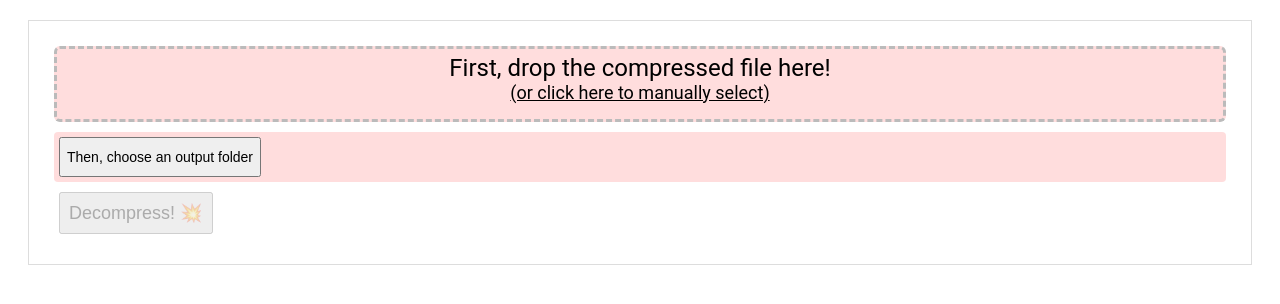
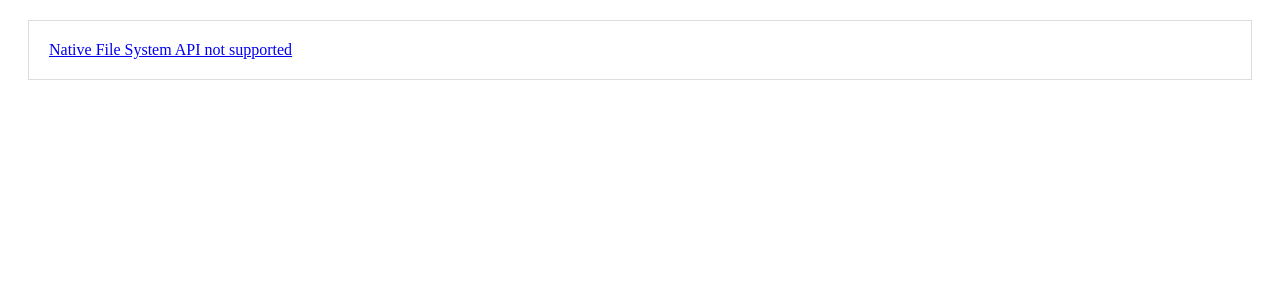
Before and after one commit to GoogleChromeLabs/unarchiver, a Next.js app: page / in a window 1280 px wide. Shown: the top 304 px of the page. Built offline with nearby package versions, Linux system fonts and the light colour scheme.

Commit message:
Feature detection

```diff
--- a/comps/Layout.js
+++ b/comps/Layout.js
@@ -7,6 +7,30 @@ const layoutStyle = {
 }
 
 export default function Layout(props) {
+  // Feature detection.
+  // For server-side rendering, window is not defined.
+  if (typeof window !== 'undefined' && !('chooseFileSystemEntries' in window)) {
+    let chromeLink = '';
+    if (window.chrome) {
+      chromeLink = (
+        <div>
+          Please enable the flag on the chrome://flags/#native-file-system-api page.
+        </div>
+      );
+    }
+    return (
+      <div style={layoutStyle}>
+        <Header />
+        <div>
+          <a href="https://wicg.github.io/native-file-system/">
+            Native File System API not supported
+          </a>
+        </div>
+        {chromeLink}
+      </div>
+    );
+  }
+
   return (
     <div style={layoutStyle}>
       <Header />
```
